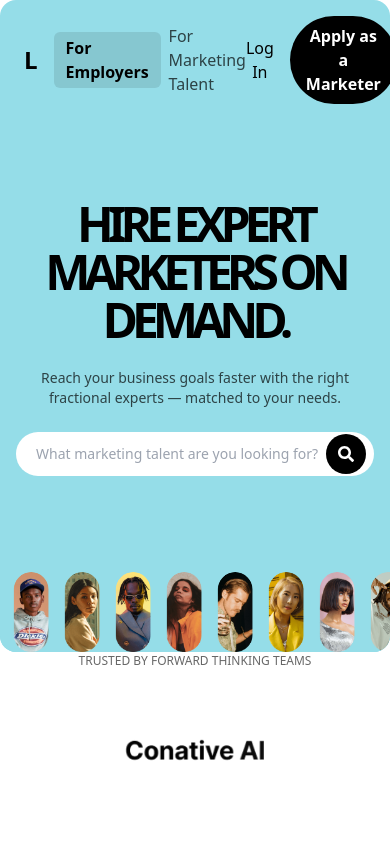
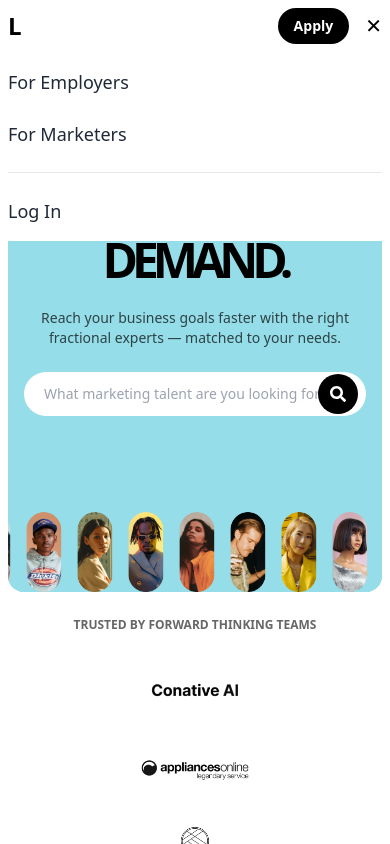
Before and after one commit to MusmRapid/clicktalent, a React (Vite) app: page / in a window 390 px wide. Both pictures are taken after a click on the button "Apply as a Marketer". Shown: the top 844 px of the page. Built offline with nearby package versions, Linux system fonts and the light colour scheme.

Commit message:
Refactor components for improved styling and structure; add NavbarDesktop and NavbarMobile components

```diff
--- a/src/components/HomeComp/FooterComp/index.tsx
+++ b/src/components/HomeComp/FooterComp/index.tsx
@@ -1,10 +1,10 @@
-import { motion } from 'framer-motion';
+import { motion } from "framer-motion";
 import { FaLinkedin } from "react-icons/fa";
 
 const FooterComp = () => {
   return (
-    <div className="flex flex-col overflow-hidden text-white bg-black md:rounded-2xl">
-      <div className="flex items-center justify-center px-4 py-20 text-center">
+    <div className="flex flex-col overflow-hidden text-white bg-black pt-14 md:rounded-2xl w-full">
+      <div className="flex items-center  justify-center px-20 py-32 text-center ">
         <motion.div
           initial={{ opacity: 0, y: 40 }}
           animate={{ opacity: 1, y: 0 }}
@@ -13,7 +13,7 @@
           <h1 className="text-2xl font-bold uppercase sm:text-4xl">
             LOOKING TO HIRE A HIGH QUALITY MARKETER?
           </h1>
-          <p className="mt-2 text-xl font-bold text-yellow-400 uppercase sm:text-2xl">
+          <p className="mt-2 text-xl font-bold text-[#F3E16C] uppercase sm:text-2xl">
             SCHEDULE A CALL TODAY.
           </p>
           <motion.button
@@ -26,18 +26,30 @@
         </motion.div>
       </div>
 
-      <footer className="flex flex-col items-center justify-between w-full max-w-5xl gap-4 px-6 py-4 m-auto text-sm border-t border-gray-800 md:gap-4 md:flex-row">
-        <div className="font-bold">ClickTalent</div>
-        <div className="flex flex-col items-center gap-4 text-center md:flex-row md:gap-6 md:text-left">
-          <a href="#" className="text-gray-400 hover:underline">For Employers</a>
-          <a href="#" className="text-gray-400 hover:underline">For Marketing Talent</a>
-          <a href="#" className="text-gray-400 hover:underline">Terms</a>
-          <a href="#" className="text-gray-400 hover:underline">Privacy</a>
+      <footer className="w-full">
+        <div className="flex flex-col items-center justify-between w-full max-w-5xl gap-4 px-6 py-4 m-auto text-sm border-t border-gray-800 md:gap-4 md:flex-row">
+          <div className="font-bold">ClickTalent</div>
+          <div className="mt-4 md:mt-0">
+            <a href="#" className="text-xl hover:opacity-75">
+              <FaLinkedin />
+            </a>
+          </div>
         </div>
-        <div className="mt-4 md:mt-0">
-          <a href="#" className="text-xl hover:opacity-75">
-            <FaLinkedin />
-          </a>
+        <div>
+          <div className="flex flex-col items-center  w-full max-w-5xl gap-8 px-6 pb-4  m-auto  border-gray-800 md:gap-4 md:flex-row">
+            <a href="#" className="text-gray-500 font-semibold hover:underline">
+              For Employers
+            </a>
+            <a href="#" className="text-gray-500 font-semibold hover:underline">
+              For Marketing Talent
+            </a>
+            <a href="#" className="text-gray-500 font-semibold hover:underline">
+              Terms
+            </a>
+            <a href="#" className="text-gray-500 font-semibold hover:underline">
+              Privacy
+            </a>
+          </div>
         </div>
       </footer>
     </div>
--- a/src/components/HomeComp/HeroSection/index.tsx
+++ b/src/components/HomeComp/HeroSection/index.tsx
@@ -1,17 +1,17 @@
 import React from "react";
 import { motion } from "framer-motion";
 import { FaSearch } from "react-icons/fa";
-import image1 from '../../../assets/heroimage_1.png'
-import image2 from '../../../assets/heroimage_2.png';
-import image3 from '../../../assets/heroimage_3.png';
-import image4 from '../../../assets/heroimage_4.png';
-import image5 from '../../../assets/heroimage_5.png';
-import image6 from '../../../assets/heroimage_6.png';
-import image7 from '../../../assets/heroimage_7.png';
-import image8 from '../../../assets/heroimage_8.png';
-import image9 from '../../../assets/heroimage_9.png';
-import image10 from '../../../assets/heroimage_10.png';
-import { Link } from "react-router-dom";
+import image1 from "../../../assets/heroimage_1.png";
+import image2 from "../../../assets/heroimage_2.png";
+import image3 from "../../../assets/heroimage_3.png";
+import image4 from "../../../assets/heroimage_4.png";
+import image5 from "../../../assets/heroimage_5.png";
+import image6 from "../../../assets/heroimage_6.png";
+import image7 from "../../../assets/heroimage_7.png";
+import image8 from "../../../assets/heroimage_8.png";
+import image9 from "../../../assets/heroimage_9.png";
+import image10 from "../../../assets/heroimage_10.png";
+import NavbarDesktop from "../../Navbar/NavbarDesktop";
 
 const images = [
   image1,
@@ -28,29 +28,9 @@
 
 const HeroSection: React.FC = () => {
   return (
-    <div className="overflow-hidden rounded-2xl bg-heroBlue">
-      <div className="flex items-center justify-between px-6 py-4">
-        <div className="flex items-center gap-4">
-          <div className="text-2xl font-black">L</div>
-          <div className="flex items-center gap-2">
-            <Link to={"/"}>
-              <div className="px-3 py-1 font-semibold text-black rounded-md bg-black/10">
-              For Employers
-            </div>
-            </Link>
-            <Link to={"/marketing"}>
-              <div className="font-medium text-black/70">
-                For Marketing Talent
-              </div>
-            </Link>
-          </div>
-        </div>
-        <div className="flex items-center gap-4">
-          <button className="font-medium text-black">Log In</button>
-          <button className="px-4 py-2 font-semibold text-white bg-black rounded-full">
-            Apply as a Marketer
-          </button>
-        </div>
+    <div className="overflow-hidden rounded-2xl bg-heroBlue m-2">
+      <div className="hidden md:block">
+        <NavbarDesktop />
       </div>
 
       <div className="flex flex-col items-center justify-center px-4 mt-20 text-center">
--- a/src/components/HomeComp/TrustedSection/index.tsx
+++ b/src/components/HomeComp/TrustedSection/index.tsx
@@ -1,23 +1,23 @@
-import React from 'react';
-import image1 from '../../../assets/trusted images/trusted_1.png';
-import image2 from '../../../assets/trusted images/trusted_2.png';
-import image3 from '../../../assets/trusted images/trusted_3.png';
-import image4 from '../../../assets/trusted images/trusted_4.png';
+import React from "react";
+import image1 from "../../../assets/trusted images/trusted_1.png";
+import image2 from "../../../assets/trusted images/trusted_2.png";
+import image3 from "../../../assets/trusted images/trusted_3.png";
+import image4 from "../../../assets/trusted images/trusted_4.png";
 
-const TrustedSection:React.FC = () => {
+const TrustedSection: React.FC = () => {
   return (
-    <div className='max-w-6xl m-auto mb-4 text-center'>
-        <h1 className='text-[12px] text-smallText font-medium uppercase'>
-            Trusted by forward thinking teams
-        </h1>
-        <div className='flex flex-col items-center justify-around mt-4 md:flex-row'>
-            <img src={image1} alt="Company 1" className='h-32' />
-            <img src={image2} alt="Company 2" className='h-32' />
-            <img src={image3} alt="Company 3" className='h-32' />
-            <img src={image4} alt="Company 4" className='h-32' />
-        </div>
+    <div className="max-w-6xl m-auto mb-4 text-center">
+      <h1 className="mt-6 text-[12px] text-smallText font-bold uppercase">
+        Trusted by forward thinking teams
+      </h1>
+      <div className="flex flex-col items-center justify-around mt-4 md:flex-row">
+        <img src={image1} alt="Company 1" className="h-20 md:h-32" />
+        <img src={image2} alt="Company 2" className="h-20 md:h-32" />
+        <img src={image3} alt="Company 3" className="h-20 md:h-32" />
+        <img src={image4} alt="Company 4" className="h-20 md:h-32" />
+      </div>
     </div>
-  )
-}
+  );
+};
 
-export default TrustedSection
+export default TrustedSection;
--- /dev/null
+++ b/src/components/Navbar/NavbarDesktop/index.tsx
@@ -0,0 +1,31 @@
+import { Link } from "react-router-dom";
+
+const NavbarDesktop = ({}) => {
+  return (
+    <div className="flex items-center justify-between pt-10 md:px-6 md:py-4">
+      <div className="flex items-center gap-4">
+        <div className="text-2xl font-black">L</div>
+        <div className="flex items-center gap-2">
+          <Link to={"/"}>
+            <div className="px-3 py-1 font-semibold text-black rounded-md bg-black/10">
+              For Employers
+            </div>
+          </Link>
+          <Link to={"/marketing"}>
+            <div className="font-medium text-black/70">
+              For Marketing Talent
+            </div>
+          </Link>
+        </div>
+      </div>
+      <div className="flex items-center gap-4">
+        <button className="font-medium text-black">Log In</button>
+        <button className="px-4 py-2 font-semibold text-white bg-black rounded-full">
+          Apply as a Marketer
+        </button>
+      </div>
+    </div>
+  );
+};
+
+export default NavbarDesktop;
--- /dev/null
+++ b/src/components/Navbar/NavbarMobile/index.tsx
@@ -0,0 +1,72 @@
+import { useState } from "react";
+
+const NavbarMobile = () => {
+  const [menuOpen, setMenuOpen] = useState(false);
+
+  return (
+    <div>
+      {/* Top bar */}
+      <div className="flex items-center justify-between px-4 py-2">
+        <div className="text-2xl font-black">L</div>
+        <div className="flex items-center gap-4">
+          <button
+            className="px-4 py-2 text-sm font-semibold text-white bg-black rounded-full"
+            onClick={() => setMenuOpen(true)}
+          >
+            Apply as a Marketer
+          </button>
+          <button
+            className=""
+            onClick={() => setMenuOpen(true)}
+            aria-label="Open menu"
+          >
+            <div className="w-5 h-1 bg-gray-600 rounded-lg mb-2"></div>
+
+            <div className="w-5 h-1 bg-gray-600 rounded-lg"></div>
+          </button>
+        </div>
+      </div>
+
+      {/* Slide-out menu */}
+      {menuOpen && (
+        <div className="fixed top-0 left-0 w-full bg-white z-50 flex flex-col p-2">
+          <div className="flex items-center justify-between mb-6">
+            <div className="text-2xl font-black">L</div>
+            <div className="flex items-center gap-4">
+              <button
+                className="px-4 text-sm py-2 font-semibold text-white bg-black rounded-full"
+                onClick={() => setMenuOpen(true)}
+              >
+                Apply
+              </button>
+              <button
+                className="text-xl"
+                onClick={() => setMenuOpen(false)}
+                aria-label="Close menu"
+              >
+                &#x2715;
+              </button>
+            </div>
+          </div>
+          <nav className="flex flex-col gap-4 space-y-2">
+            <a href="/" className="text-lg font-medium text-gray-800">
+              For Employers
+            </a>
+            <a
+              href="/marketing"
+              className="text-lg font-medium   text-gray-800"
+            >
+              For Marketers
+            </a>
+            <hr className="" />
+            <a href="#" className="text-lg font-medium text-gray-800  pb-2">
+              Log In
+            </a>
+          </nav>
+        </div>
+      )}
+    </div>
+  );
+};
+
+export default NavbarMobile;
--- a/src/pages/HomePage/index.tsx
+++ b/src/pages/HomePage/index.tsx
@@ -1,26 +1,30 @@
-import React from 'react'
-import HeroSection from '../../components/HomeComp/HeroSection'
-import TrustedSection from '../../components/HomeComp/TrustedSection'
-import FAQs from '../../components/HomeComp/FAQs'
-import FooterComp from '../../components/HomeComp/FooterComp'
-import StepsSection from '../../components/HomeComp/StepsSection'
-import MarketingScroller from '../../components/HomeComp/Marketing'
+import React from "react";
+import HeroSection from "../../components/HomeComp/HeroSection";
+import TrustedSection from "../../components/HomeComp/TrustedSection";
+import FAQs from "../../components/HomeComp/FAQs";
+import FooterComp from "../../components/HomeComp/FooterComp";
+import StepsSection from "../../components/HomeComp/StepsSection";
+import MarketingScroller from "../../components/HomeComp/Marketing";
+import NavbarMobile from "../../components/Navbar/NavbarMobile";
 
 const HomePage: React.FC = () => {
   return (
-   <>
+    <>
       <div className="md:py-10 md:px-36">
-        <HeroSection/>
+        <div className="md:hidden">
+          <NavbarMobile />
+        </div>
+        <HeroSection />
       </div>
-      <TrustedSection/>
-      <StepsSection/>
-      <MarketingScroller/>
-      <FAQs/>
-      <div className="md:py-10 md:px-36">
-        <FooterComp/>
+      <TrustedSection />
+      <StepsSection />
+      <MarketingScroller />
+      <FAQs />
+      <div className="md:py-10 md:px-10">
+        <FooterComp />
       </div>
-   </>
-  )
-}
+    </>
+  );
+};
 
-export default HomePage
+export default HomePage;
```
Also changed, not shown: src/components/HomeComp/FAQs/index.tsx (+4 -3 lines), src/components/HomeComp/Marketing/index.tsx (+18 -9 lines), src/components/HomeComp/StepsSection/index.tsx (+26 -10 lines). Lines whose indentation alone changed are shown as unchanged.
